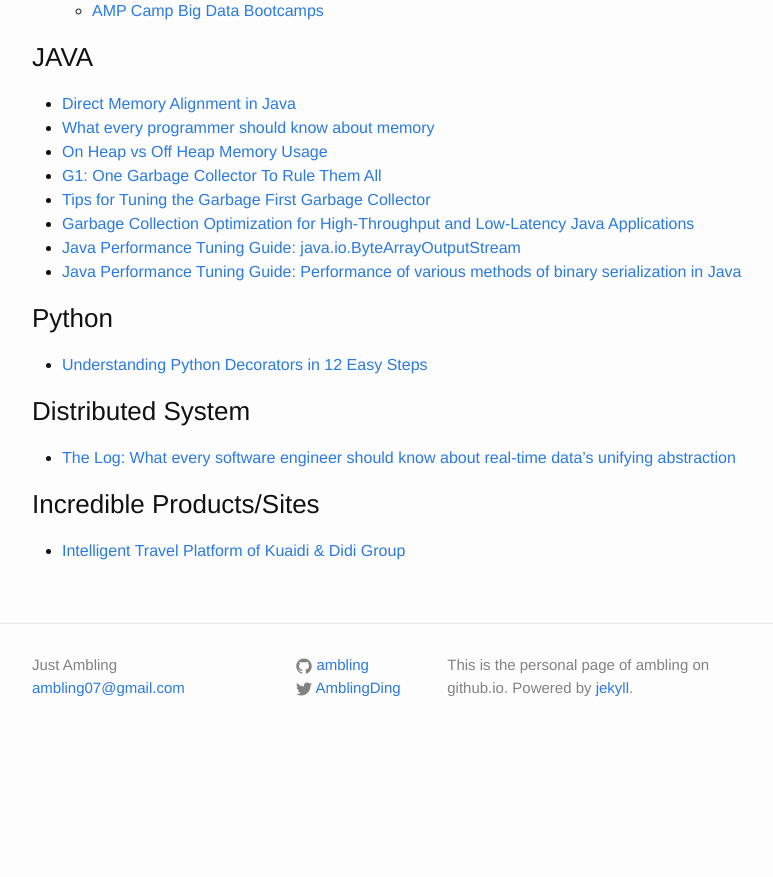
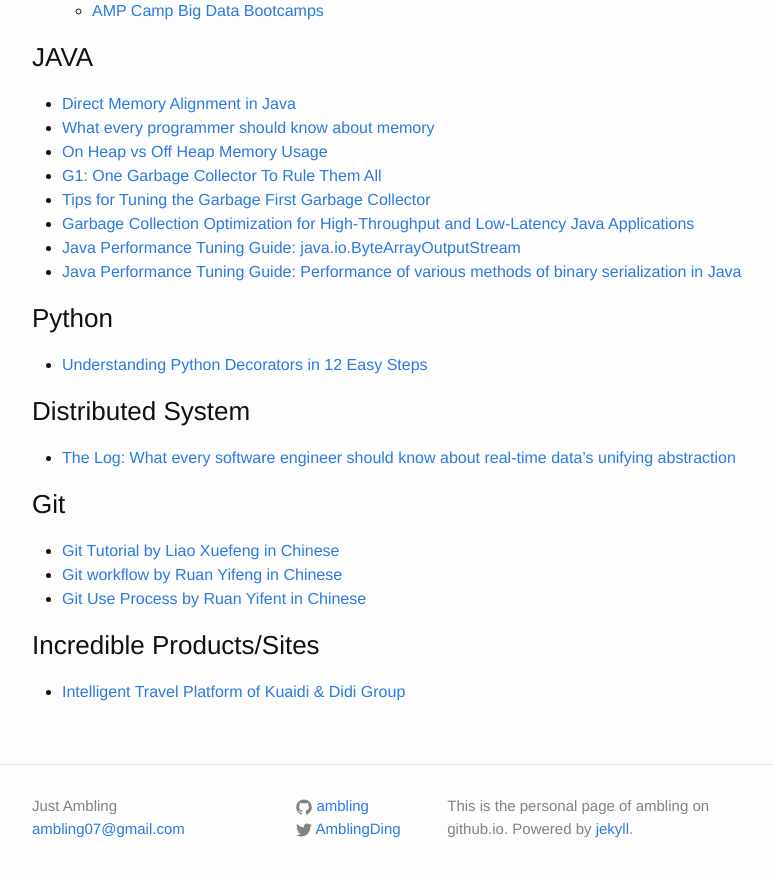
Before and after one commit to ambling/ambling.github.io, a Jekyll site: the page built from 00-recommands.md, in a window 1280 px wide and 900 px high, scrolled down 621 px. Shown: the top 877 px of the window, without its empty margins (238-1011 px from the left). Built offline with Jekyll 4.4.1, drawn with Linux system fonts in a browser that asks for light colours; before the commit the page ends 1380 px from its top, so only the background shows below that.

Commit message:
add some chinese posts about git & git flow

```diff
--- a/00-recommands.md
+++ b/00-recommands.md
@@ -42,5 +42,10 @@ permalink: /recommands/
 ### Distributed System
 - [The Log: What every software engineer should know about real-time data's unifying abstraction](http://engineering.linkedin.com/distributed-systems/log-what-every-software-engineer-should-know-about-real-time-datas-unifying)
 
+### Git
+- [Git Tutorial by Liao Xuefeng in Chinese](http://www.liaoxuefeng.com/wiki/0013739516305929606dd18361248578c67b8067c8c017b000)
+- [Git workflow by Ruan Yifeng in Chinese](http://www.ruanyifeng.com/blog/2015/12/git-workflow.html)
+- [Git Use Process by Ruan Yifent in Chinese](http://www.ruanyifeng.com/blog/2015/08/git-use-process.html)
+
 ### Incredible Products/Sites
 - [Intelligent Travel Platform of Kuaidi & Didi Group](http://v.kuaidadi.com/)
```
